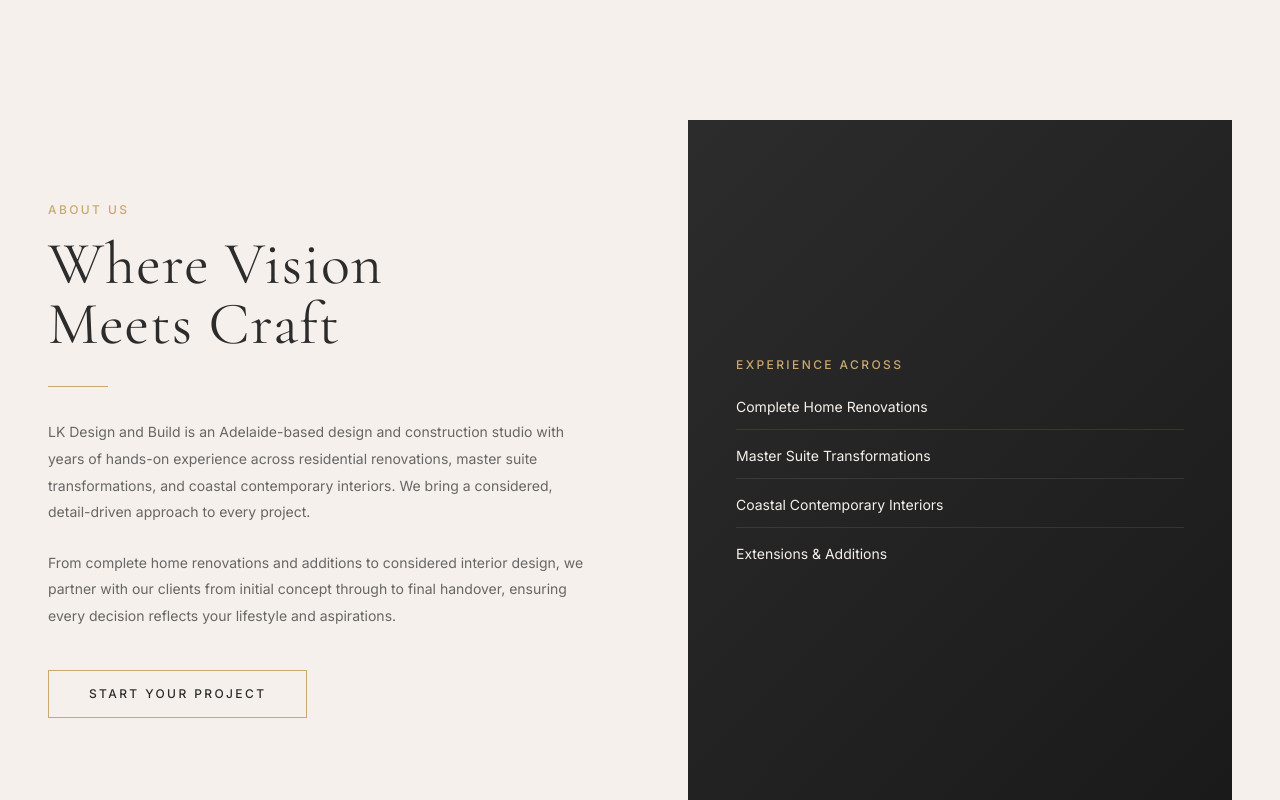
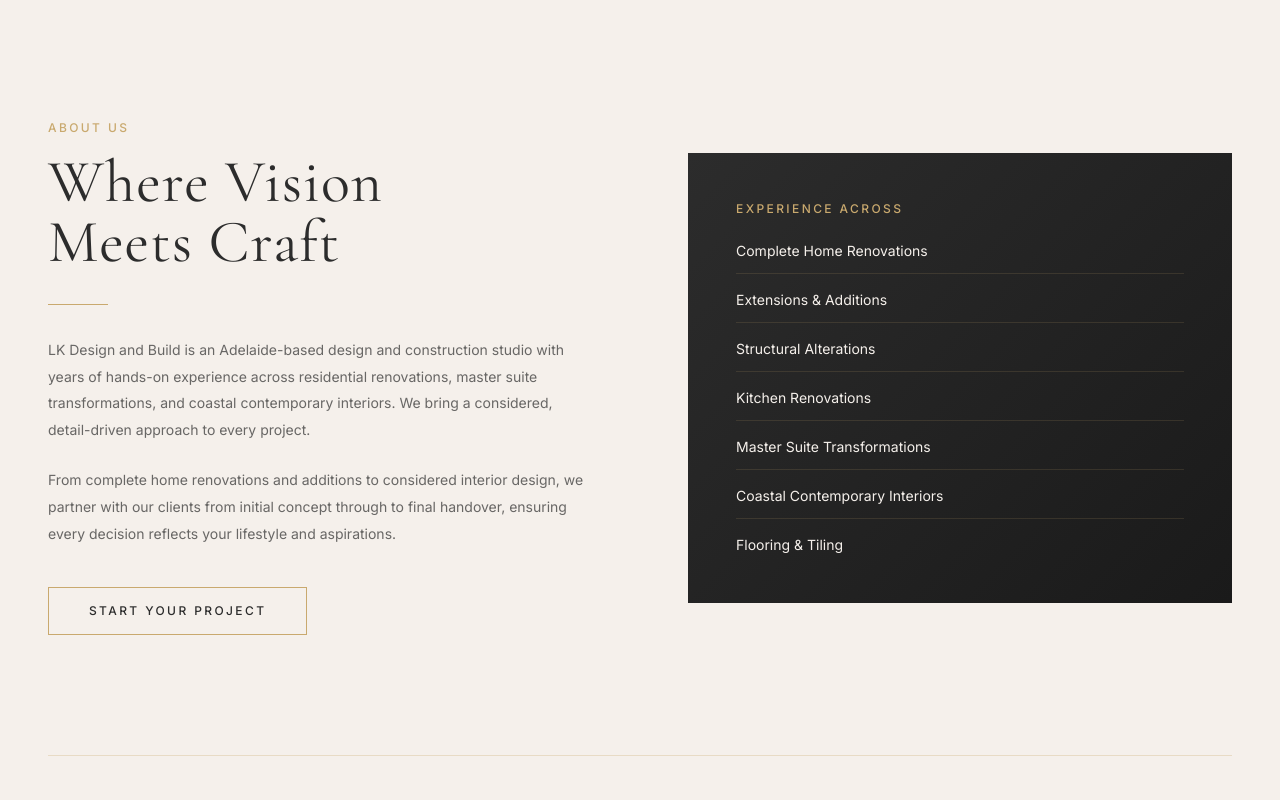
Before and after one commit to cjmuldoon/lk, a plain HTML site: page index.html in a window 1280 px wide. Shown: the part 800-1600 px from the top of the page. Drawn offline with nearby package versions, Linux system fonts and the light colour scheme.

Commit message:
Content: broaden Experience list, de-specify expertise card copy
- "Experience Across" list: added Structural Alterations (wall
  removals, window→door conversions, open-plan reconfiguration —
  the work Lyda's doing now, distinct from additions), plus Kitchen
  Renovations and Flooring & Tiling. Dropped the fixed 4/5 aspect
  ratio so the card grows to fit the 7 items.
- Master Suite Design card: reworded from a specific-project
  description (solid oak, natural stone…) to a general capability
  statement.
- Kitchen & Bathroom card: same — dropped the project-specific
  "coastal contemporary ensuites with floating timber vanities…"
  sentence for general capability copy.

```diff
--- a/index.html
+++ b/index.html
@@ -530,11 +530,20 @@
           <a href="#contact" class="btn-primary">Start Your Project</a>
         </div>
         <div class="fade-in-right">
-          <div class="relative p-12 flex flex-col justify-center" style="background: linear-gradient(135deg, #2C2C2C, #1a1a1a); aspect-ratio: 4/5;">
+          <div class="relative p-12 flex flex-col justify-center" style="background: linear-gradient(135deg, #2C2C2C, #1a1a1a);">
             <p class="text-gold text-xs font-sans font-medium tracking-wide-custom uppercase mb-6">Experience Across</p>
             <div class="space-y-4">
               <div style="border-bottom: 1px solid rgba(201,169,110,0.15); padding-bottom: 12px;">
                 <p class="text-cream font-sans text-sm">Complete Home Renovations</p>
+              </div>
+              <div style="border-bottom: 1px solid rgba(201,169,110,0.15); padding-bottom: 12px;">
+                <p class="text-cream font-sans text-sm">Extensions &amp; Additions</p>
+              </div>
+              <div style="border-bottom: 1px solid rgba(201,169,110,0.15); padding-bottom: 12px;">
+                <p class="text-cream font-sans text-sm">Structural Alterations</p>
+              </div>
+              <div style="border-bottom: 1px solid rgba(201,169,110,0.15); padding-bottom: 12px;">
+                <p class="text-cream font-sans text-sm">Kitchen Renovations</p>
               </div>
               <div style="border-bottom: 1px solid rgba(201,169,110,0.15); padding-bottom: 12px;">
                 <p class="text-cream font-sans text-sm">Master Suite Transformations</p>
@@ -543,7 +552,7 @@
                 <p class="text-cream font-sans text-sm">Coastal Contemporary Interiors</p>
               </div>
               <div>
-                <p class="text-cream font-sans text-sm">Extensions &amp; Additions</p>
+                <p class="text-cream font-sans text-sm">Flooring &amp; Tiling</p>
               </div>
             </div>
           </div>
@@ -617,7 +626,7 @@
         <div class="fade-in" style="border: 1px solid rgba(201,169,110,0.15); padding: 40px 32px;">
           <p class="text-gold text-xs font-sans font-medium tracking-wide-custom uppercase mb-4">Residential</p>
           <h3 class="heading-serif text-2xl text-cream mb-4">Kitchen &amp; Bathroom</h3>
-          <p class="text-cream/50 font-sans text-sm leading-relaxed">Complete kitchen and bathroom renovations — layout redesign, premium finishes, cabinetry, and fixture selection. Experience includes coastal contemporary ensuites with floating timber vanities, brushed brass fixtures, and honed concrete.</p>
+          <p class="text-cream/50 font-sans text-sm leading-relaxed">Complete kitchen and bathroom renovations — layout redesign, cabinetry and joinery, premium finishes, and fixture selection. Practical, hard-wearing spaces resolved down to the last detail.</p>
         </div>
 
         <div class="fade-in" style="border: 1px solid rgba(201,169,110,0.15); padding: 40px 32px;">
@@ -629,7 +638,7 @@
         <div class="fade-in" style="border: 1px solid rgba(201,169,110,0.15); padding: 40px 32px;">
           <p class="text-gold text-xs font-sans font-medium tracking-wide-custom uppercase mb-4">Residential</p>
           <h3 class="heading-serif text-2xl text-cream mb-4">Master Suite Design</h3>
-          <p class="text-cream/50 font-sans text-sm leading-relaxed">Bedroom and ensuite packages designed as a cohesive retreat. Material palettes that honour the home's character — solid oak, natural stone, and curated lighting for warmth and sophistication.</p>
+          <p class="text-cream/50 font-sans text-sm leading-relaxed">Bedrooms and ensuites designed as one cohesive retreat. Spatial planning, built-in joinery, material selection and layered lighting — considered together so the home's most private rooms feel calm and refined.</p>
         </div>
 
       </div>
```
